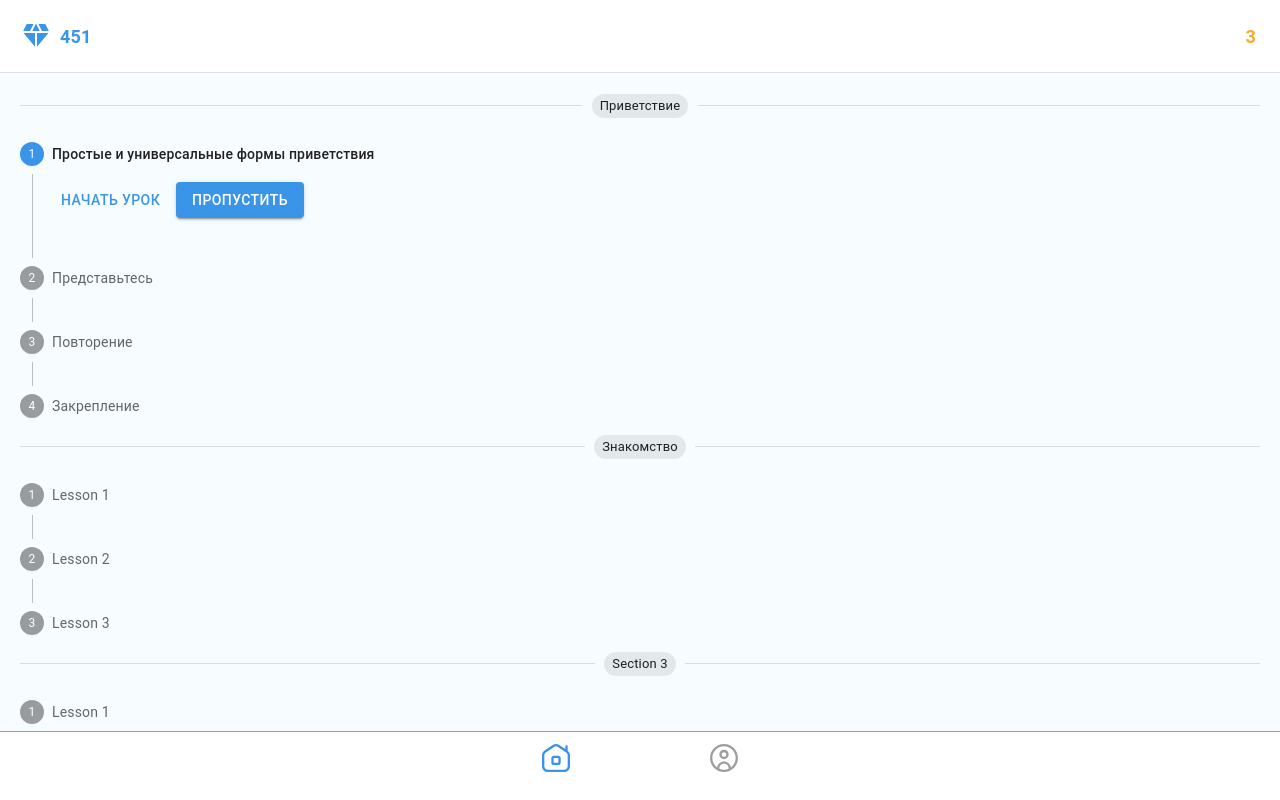
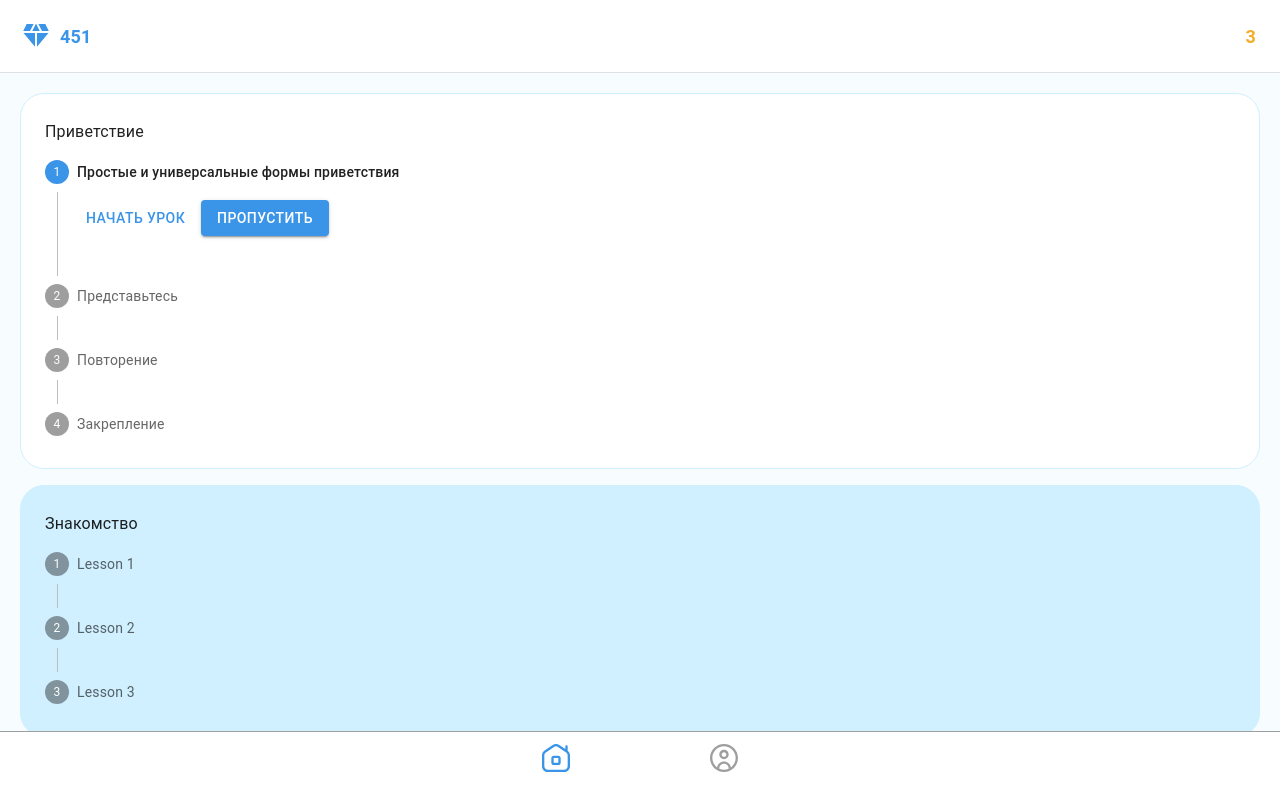
Before and after one commit to alinakassym/mvp-app-kz, a React (Create React App) app: page / in a window 1280 px wide. Built offline with nearby package versions, Linux system fonts and the light colour scheme; no server answers; sample sign-in values are in the browser's storage; some icons are missing.

Commit message:
feat: lessons blocks - add paper

```diff
--- a/src/pages/HomePage.css
+++ b/src/pages/HomePage.css
@@ -34,7 +34,7 @@
   width: 100%;
   position: fixed;
   top: 73px;
-  bottom: 68px;
+  bottom: 69px;
   padding: 20px;
   overflow: hidden;
   overflow-y: auto;
@@ -45,13 +45,12 @@
   position: relative;
   display: flex;
   flex-direction: column;
-  gap: 8px;
+  gap: 16px;
 }
 
 .home-page-section {
-  display: flex;
-  flex-direction: column;
-  gap: 8px;
+  border: 1px solid #d0efff;
+  box-shadow: 0px 2px 30px rgba(58, 148, 231, 0.15);
 }
 
 .home-page-lesson-card {
--- a/src/pages/HomePage.js
+++ b/src/pages/HomePage.js
@@ -1,12 +1,12 @@
 import {useTheme} from "../context/ThemeContext"
 import Box from "@mui/material/Box"
 import Button from "@mui/material/Button"
-import Divider from "@mui/material/Divider"
-import Chip from "@mui/material/Chip"
+import Typography from "@mui/material/Typography"
 import Stepper from "@mui/material/Stepper"
 import Step from "@mui/material/Step"
 import StepLabel from "@mui/material/StepLabel"
 import StepContent from "@mui/material/StepContent"
+import Paper from "@mui/material/Paper"
 import {Diamond as DiamondIcon} from "@mui/icons-material"
 import LocalFireDepartmentIcon from "@mui/icons-material/LocalFireDepartment"
 import "./HomePage.css"
@@ -17,7 +17,7 @@ function fetchSections() {
   return new Promise((resolve) => {
     setTimeout(() => {
       resolve(testData.queryResult)
-    }, 500) // Simulate a delay
+    }, 500)
   })
 }
 
@@ -33,7 +33,6 @@ function useSections() {
 function HomePage() {
   const theme = useTheme()
   const sections = useSections()
-
   const [activeSection] = useState(1)
   const [activeStep, setActiveStep] = useState(0)
 
@@ -59,11 +58,19 @@ function HomePage() {
       <div className="home-page-content-wrapper">
         <div className="home-page-content">
           {sections.map((section, index) => (
-            <div key={index}>
-              <Divider sx={{mb: 2}}>
-                <Chip label={section.name} size="small" />
-              </Divider>
-              <div className="home-page-section">
+            <Paper
+              key={index}
+              elevation={0}
+              sx={{p: 3, borderRadius: 6}}
+              className="home-page-section"
+              style={{
+                backgroundColor:
+                  activeSection !== section.id ? "#D0EFFF" : "#FFFFFF",
+              }}
+            >
+              <Typography variant="subtitle1" gutterBottom>
+                {section.name}
+              </Typography>
               <Stepper
                 activeStep={activeSection === section.id ? activeStep : -1}
                 orientation="vertical"
@@ -86,8 +93,7 @@ function HomePage() {
                   </Step>
                 ))}
               </Stepper>
-              </div>
-            </div>
+            </Paper>
           ))}
         </div>
       </div>
```
Lines whose indentation alone changed are shown as unchanged.
